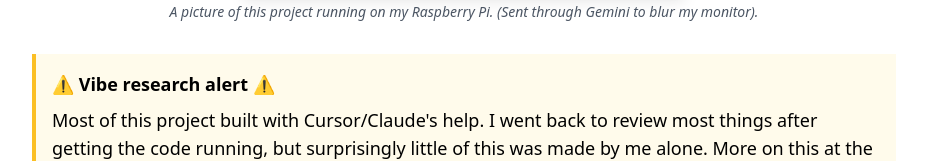
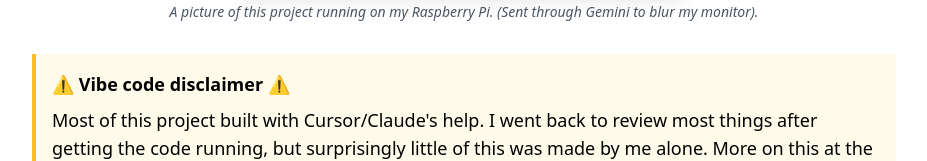
Before and after one commit to nkasmanoff/nkasmanoff.github.io, a React (Create React App) app: page /#/blog/tamagotchi-rl-slitherio in a window 1280 px wide. Shown: the part 499-660 px from the top of the page, without its empty margins (176-1103 px from the left). Built offline with nearby package versions, Linux system fonts and the light colour scheme.

Commit message:
vibe dislcaimer

```diff
--- a/src/posts/second-post.js
+++ b/src/posts/second-post.js
@@ -21,7 +21,7 @@ const SecondPost = () => {
             </div>
 
             <div className="bg-yellow-50 border-l-4 border-yellow-400 p-4 mb-8">
-                <p className="font-semibold">⚠️ Vibe research alert ⚠️</p>
+                <p className="font-semibold">⚠️ Vibe code disclaimer ⚠️</p>
                 <p className="mt-2">
                     Most of this project built with Cursor/Claude's help. I went back to review most
                     things after getting the code running, but surprisingly little of this was made
```
